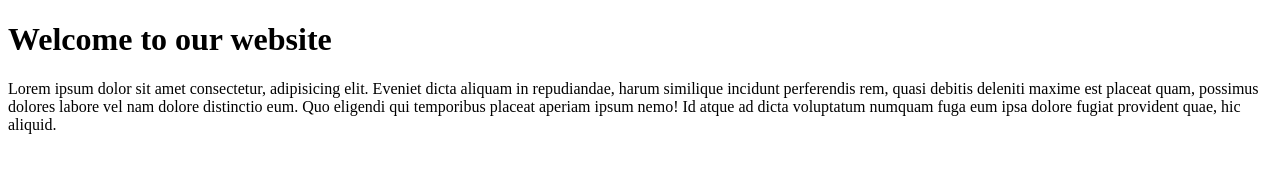
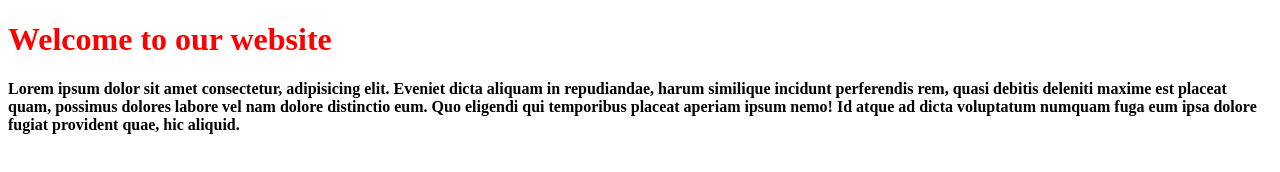
Before and after one commit to Theinfinix500/discord-meeting, a plain HTML site: page index.html in a window 1280 px wide. Drawn offline with Linux system fonts and the light colour scheme.

Commit message:
implement styles

```diff
--- a/index.html
+++ b/index.html
@@ -4,6 +4,7 @@
     <meta charset="UTF-8" />
     <meta name="viewport" content="width=device-width, initial-scale=1.0" />
     <title>Login Page</title>
+    <link rel="stylesheet" href="styles.css">
   </head>
   <body>
     <h1>Welcome to our website</h1>
--- /dev/null
+++ b/styles.css
@@ -0,0 +1,7 @@
+h1 {
+    color: red;
+}
+
+p {
+    font-weight: bold;
+}
```
